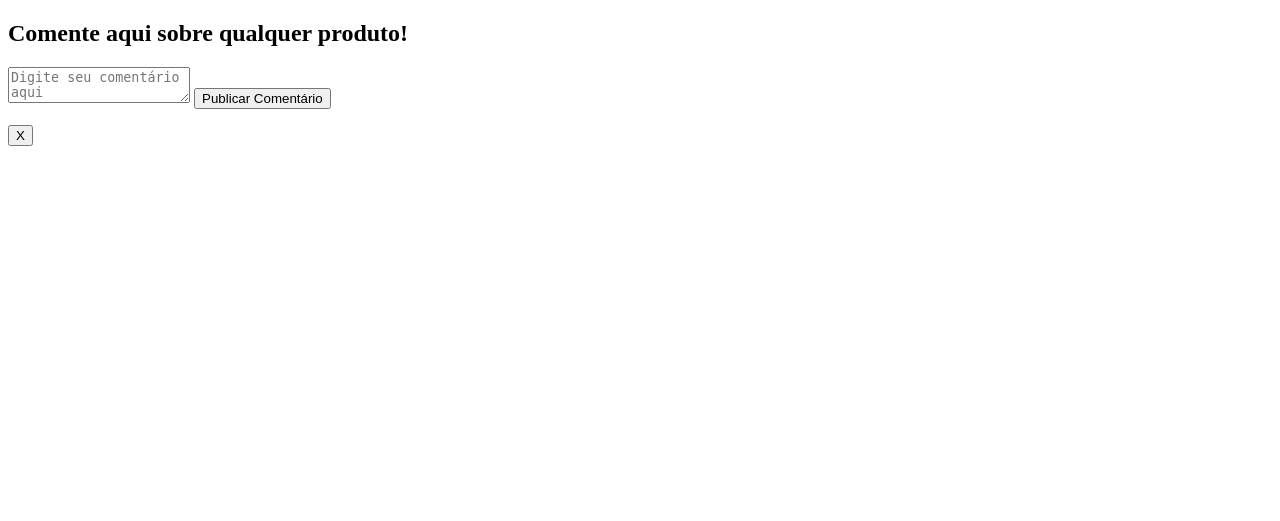
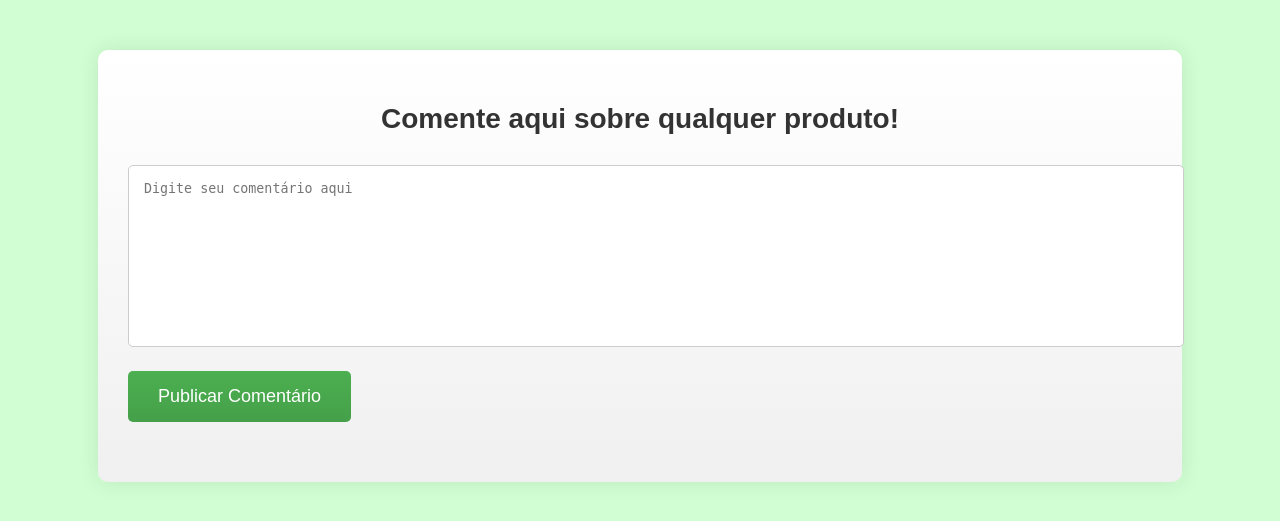
Before and after one commit to AnaJuliaFirmiano/2ds_theface, a Flask app: page /comentario.html in a window 1280 px wide. Shown: the top 521 px of the page. Run offline with Flask 3, Linux system fonts and the light colour scheme.

Commit message:
comentarios feitos

```diff
--- a/templates/comentario.html
+++ b/templates/comentario.html
@@ -4,6 +4,81 @@
     <meta charset="UTF-8">
     <meta name="viewport" content="width=device-width, initial-scale=1.0">
     <title>Comentario</title>
+    <style>
+        body {
+            font-family: Arial, sans-serif;
+            margin: 0;
+            padding: 0;
+            background-color: #d1ffd3;
+        }
+
+        .comentario {
+            width: 80%;
+            margin: 50px auto;
+            background: linear-gradient(to bottom, #ffffff, #f0f0f0);
+            border-radius: 10px;
+            padding: 30px;
+            box-shadow: 0 0 20px rgba(0, 0, 0, 0.1);
+        }
+
+        h2 {
+            font-size: 28px;
+            color: #333;
+            margin-bottom: 30px;
+            text-align: center;
+        }
+
+        #input-comentario {
+            width: 100%;
+            height: 150px;
+            padding: 15px;
+            border: 1px solid #ccc;
+            border-radius: 5px;
+            margin-bottom: 20px;
+            resize: none;
+        }
+
+        button {
+            background: linear-gradient(to bottom, #4CAF50 0%, #45a049 100%);
+            color: #fff;
+            border: none;
+            padding: 15px 30px;
+            border-radius: 5px;
+            cursor: pointer;
+            font-size: 18px;
+            transition: background-color 0.3s;
+        }
+
+        button:hover {
+            background: linear-gradient(to bottom, #45a049 0%, #4CAF50 100%);
+        }
+
+        #comentarios-anteriores {
+            margin-top: 30px;
+        }
+
+        .mensagem-hidden {
+            display: none;
+            background: #d4edda;
+            border-color: #c3e6cb;
+            color: #155724;
+            padding: 15px;
+            border-radius: 5px;
+            margin-top: 20px;
+            position: relative;
+        }
+
+        #fechar-mensagem {
+            border: none;
+            background: none;
+            color: #155724;
+            cursor: pointer;
+            position: absolute;
+            top: 5px;
+            right: 5px;
+            font-weight: bold;
+        }
+    </style>
 </head>
 <body>
     <section class="comentario">
@@ -19,7 +94,7 @@
             <p id="mensagem-texto"></p>
             <button id="fechar-mensagem" onclick="fecharMensagem()">X</button>
         </div>
-      </section>
-      <script src="/static/comentario.js"></script>
+    </section>
+    <script src="/static/comentario.js"></script>
 </body>
 </html>
```
